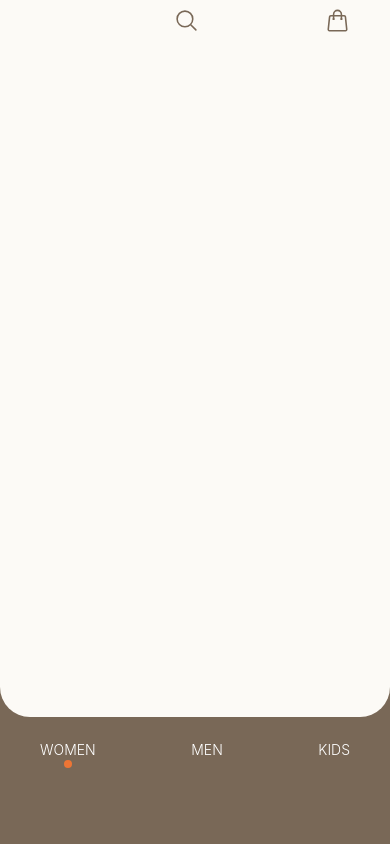
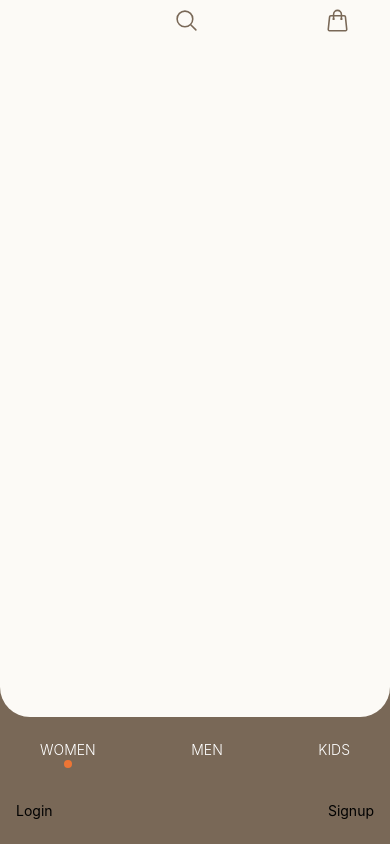
Before and after one commit to briskgaurav/KIKZ, a React Native app: screen /HomeScreen in a window 390 px wide. Built offline with nearby package versions, Linux system fonts and the light colour scheme.

Commit message:
login in and signup added

```diff
--- a/app/HomeScreen.tsx
+++ b/app/HomeScreen.tsx
@@ -71,6 +71,14 @@ const HomeScreen = () => {
           )}
         </TouchableOpacity>
       </View>
+      <View className='flex flex-row gap-2 justify-between px-4'>
+        <TouchableOpacity>
+          <Text>Login</Text>
+        </TouchableOpacity>
+        <TouchableOpacity>
+          <Text>Signup</Text>
+        </TouchableOpacity>
+      </View>
     </View>
   );
 };
```
